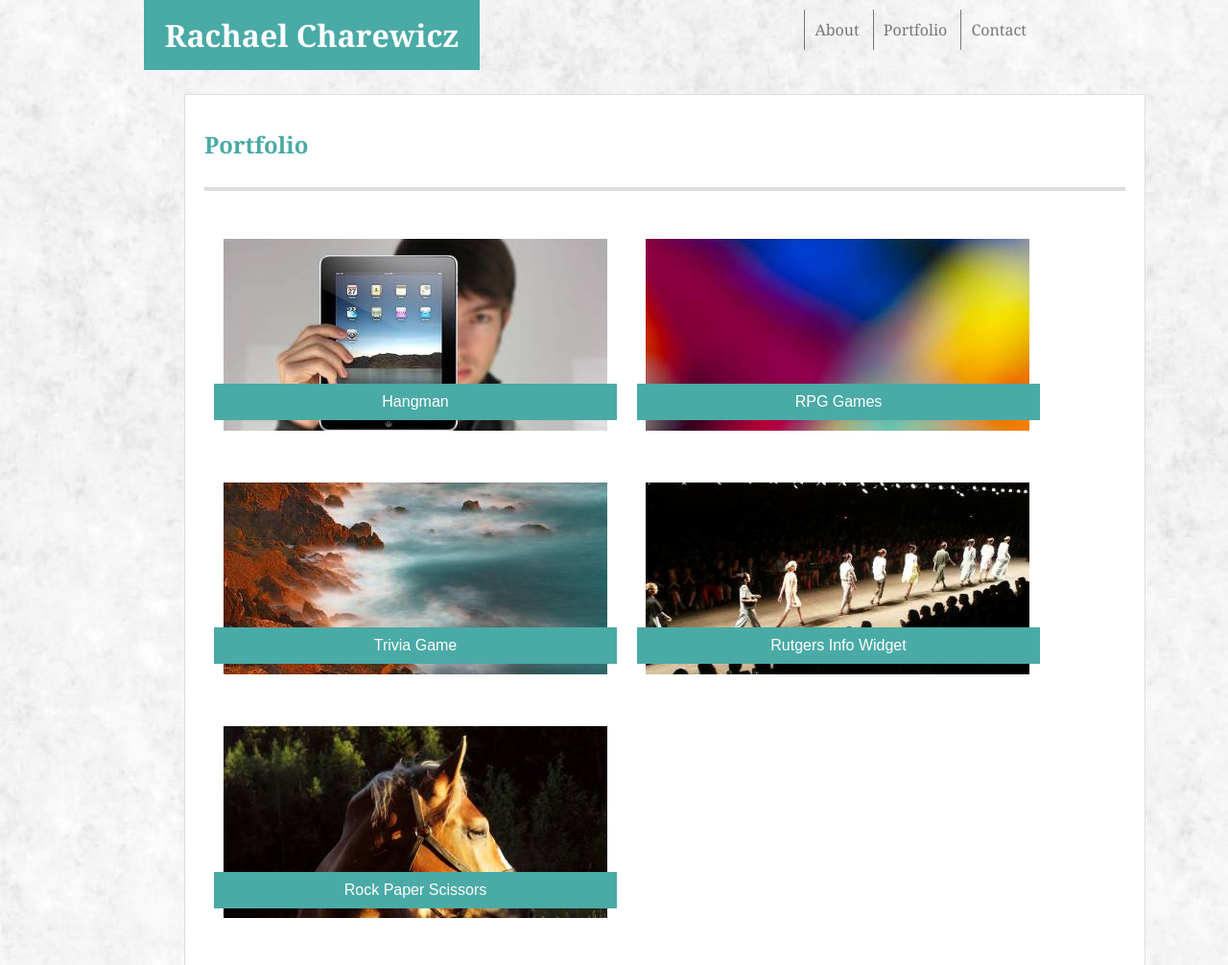
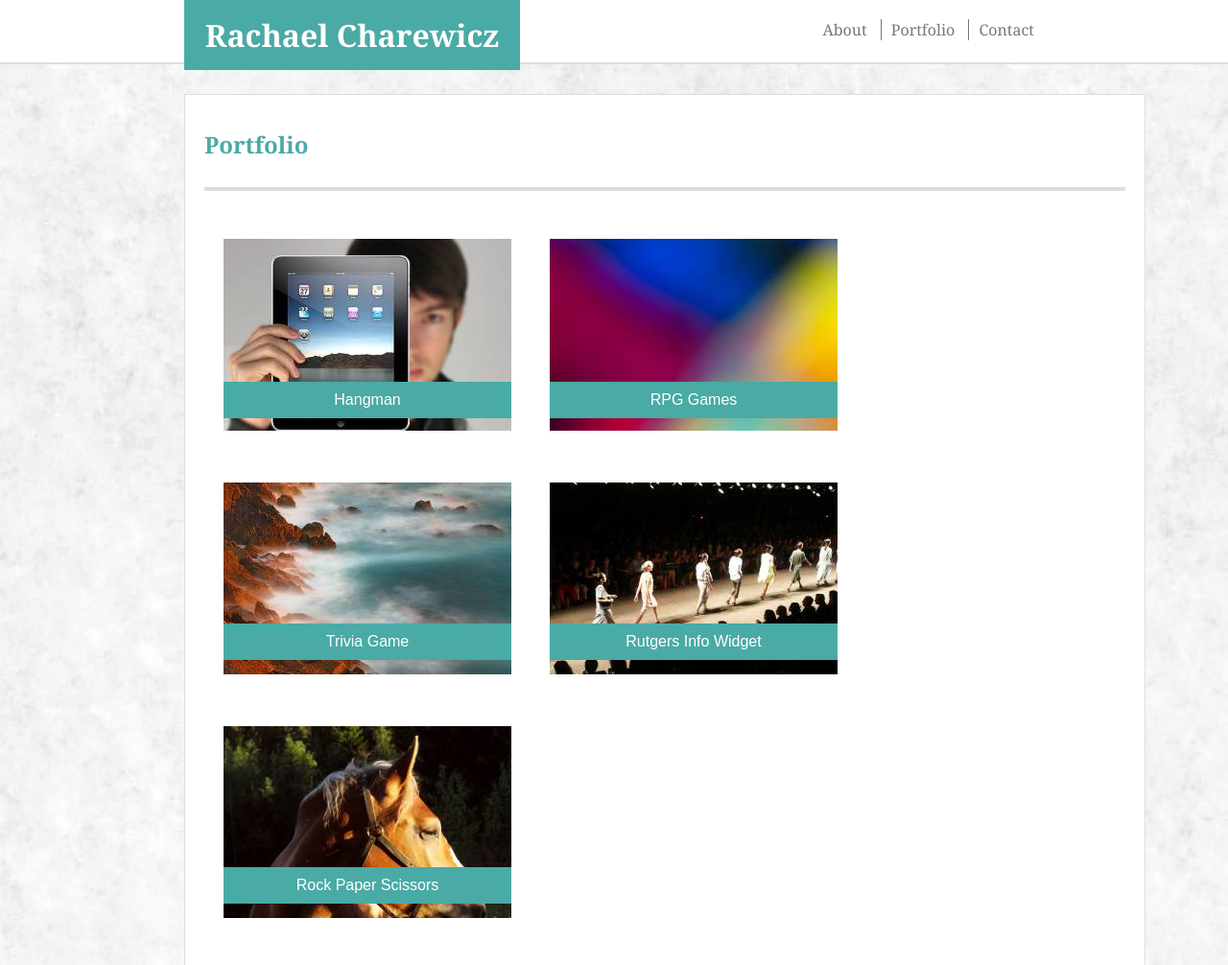
Before and after one commit to rachaelchar/Basic-Portfolio, a plain HTML site: page portfolio.html in a window 1280 px wide. Shown: the top 1006 px of the page at 96% size. Drawn offline with Linux system fonts and the light colour scheme.

Commit message:
updated README and fixes textbox formatting on portfolio page +minor style changes

```diff
--- a/assets/css/style.css
+++ b/assets/css/style.css
@@ -1,4 +1,5 @@
 body {
+    /* I received help from Dave to get my background image to show up. The ../ is necessary to move back up a folder, and that is the part I was missing initially. */
     background-image: url(../images/fresh_snow_@2X.png);
     font-family: "Arial", "Helvetica Neue", Helvetica, sans-serif;
 }
@@ -10,13 +11,17 @@ body {
     background-color: #ffffff;
 }
 
+#header::after {
+    display: block;
+}
+
 h1 {
     background: #4aaaa5;
     width: 25%;
     color: #ffffff;
     padding: 15px;
     margin: 0px;
-    margin-left: 150px;
+    margin-left: 15%;
     margin-bottom: 25px;
     text-align: center;
     float: left;
@@ -28,7 +33,7 @@ h1 {
     float: right;
     color: #777777;
     margin: 0;
-    padding-right: 200px;
+    margin-right: 15%;
     padding-top: 20px;
     text-decoration: none;
 }
@@ -37,9 +42,12 @@ h1 {
 a {
     color: #777777;
     text-decoration: none;
-    padding: 10px;
+    padding: 0px 10px;
+    text-align: center;
+}
+
+.left-border {
     border-left: 1px solid #777777;
-    text-align: center;
 }
 
 a:link {
@@ -180,15 +188,19 @@ body {
     background-color: #4aaaa5;
     color: #ffffff;
     margin: 0;
-    width: 400px;
-    padding: 10px;
-    margin-bottom: 10px;
+    width: 300px;
+    padding: 10px 0px;
     text-align: center;
     position: absolute;
 }
 
 .img {
     margin: 25px 20px;
+    /* Source: https://alligator.io/css/cropping-images-object-fit/ */
+    /* Object-fit makes allows me to make the image 300px width without warping the picture. */
+    object-fit: cover;
+    height: 200px;
+    width: 300px;
 }
 
 .img-1 {
@@ -199,25 +211,21 @@ body {
     float: left;
 }
 
-/* .box-1, .box-4 {
-    top: 100px;
-} */
-
 .box-1, .box-4 {
-    top: 301px;
+    top: 299px;
 }
 .box-4, .box-5 {
-    right: 109px;
+    right: 320px;
 }
 
 .box-1, .box-2, .box-3 {
-    left: 30px;
+    left: 40px;
 }
 
 .box-2, .box-5 {
-    top: 555px;
+    top: 551px;
 }
 
 .box-3 {
-    top: 810px;
+    top: 805px;
 }
--- a/portfolio.html
+++ b/portfolio.html
@@ -10,13 +10,13 @@
 
     <body>
         <div class="allcontent">
-            <header>
+            <header id="header">
                 <h1>Rachael Charewicz</h1>
 
                 <div class="topnav">
                 <a href="index.html">About</a>
-                <a href="portfolio.html">Portfolio</a>
-                <a href="contact.html">Contact</a>
+                <a class="left-border" href="portfolio.html">Portfolio</a>
+                <a class="left-border" href="contact.html">Contact</a>
                 </div>
             </header>
 
```
Also changed, not shown: contact.html (+2 -2 lines), index.html (+2 -2 lines), 1 other file.
